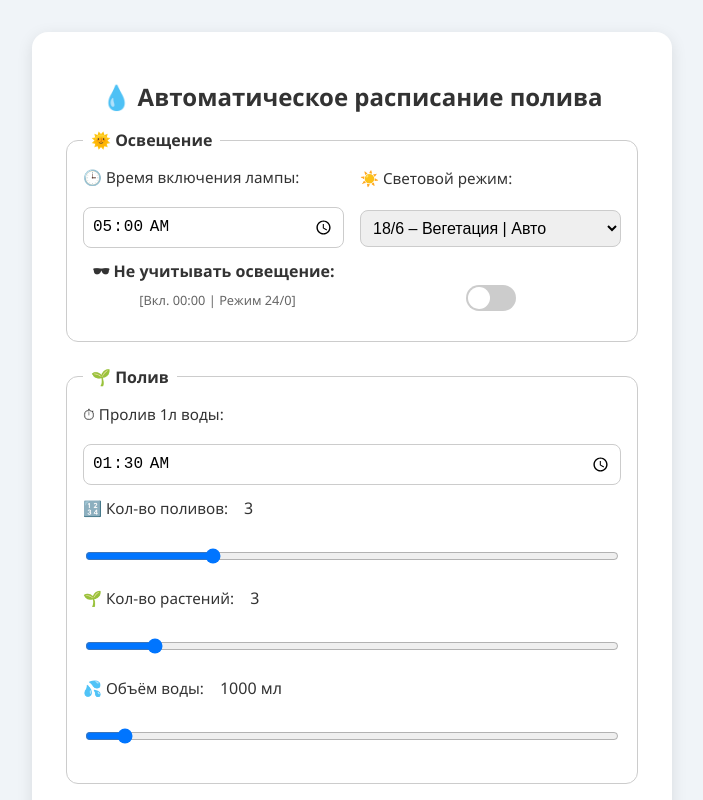
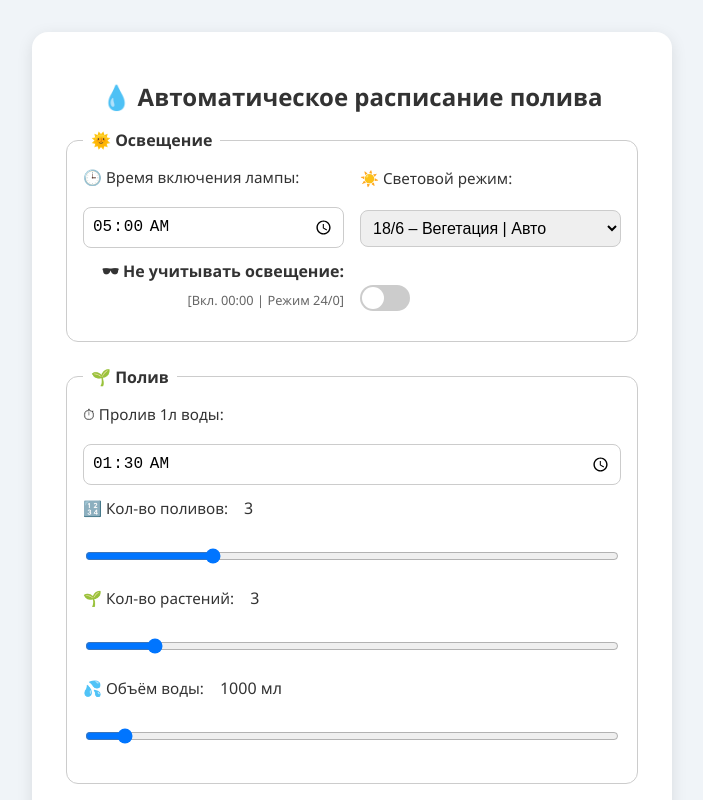
Before and after one commit to salanton/TestShedule, a plain HTML site: page index.html in a window 1280 px wide. Shown: the top 800 px of the page, without its empty margins (288-991 px from the left). Drawn offline with Linux system fonts and the light colour scheme.

Commit message:
Update index.html

```diff
--- a/index.html
+++ b/index.html
@@ -26,12 +26,12 @@
       </select>
     </div>
   </div>
-  <div class="grid-two-column">
-  <div style="display: flex; flex-direction: column; justify-content: center; align-items: center;">
+  <div class="grid-two-column" style="align-items: center;">
+  <div style="display: flex; flex-direction: column; justify-content: center; align-items: flex-end; text-align: right;">
     <span style="font-weight: bold;">🕶 Не учитывать освещение:</span>
     <p class="option-desc" style="margin-top: 0.25rem;">[Вкл. 00:00 | Режим 24/0]</p>
   </div>
-  <div style="display: flex; justify-content: center; align-items: center;">
+  <div style="display: flex; justify-content: flex-start; align-items: center;">
     <label class="toggle">
       <input type="checkbox" id="ignore-lighting" />
       <span class="slider"></span>
```
